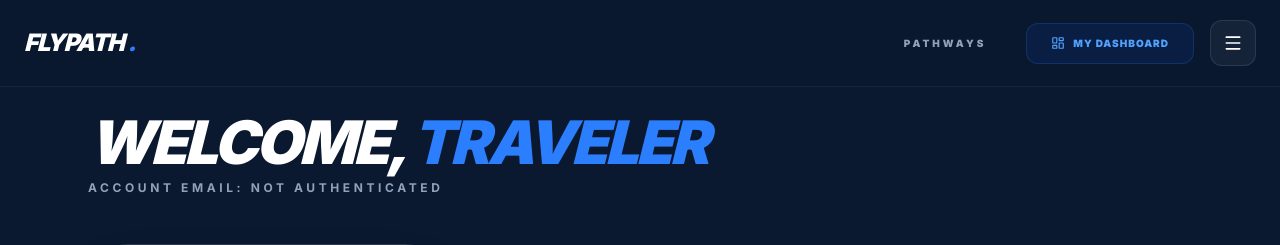
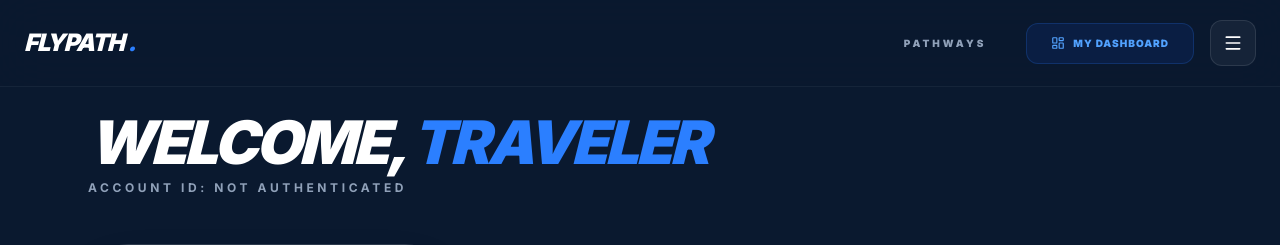
Before and after one commit to Immortallex/travel-agency-portal, a Next.js app: page /profile in a window 1280 px wide. Shown: the top 245 px of the page. Built offline with nearby package versions, Linux system fonts and the light colour scheme; no server answers; the database is empty; sample sign-in values are in the browser's storage.

Commit message:
Updated profile again

```diff
--- a/src/app/profile/page.tsx
+++ b/src/app/profile/page.tsx
@@ -63,8 +63,9 @@ export default function ProfilePage() {
           <h1 className="text-4xl md:text-6xl font-black uppercase italic tracking-tighter">
             Welcome, <span className="text-blue-500">{user?.fullName || "Traveler"}</span>
           </h1>
+          {/* Modified section below */}
           <p className="text-slate-400 font-bold uppercase tracking-[0.3em] text-xs mt-2">
-            Account Email: {user?.email || "Not Authenticated"}
+            Account ID: {user?.email || "Not Authenticated"}
           </p>
         </div>
 
```
